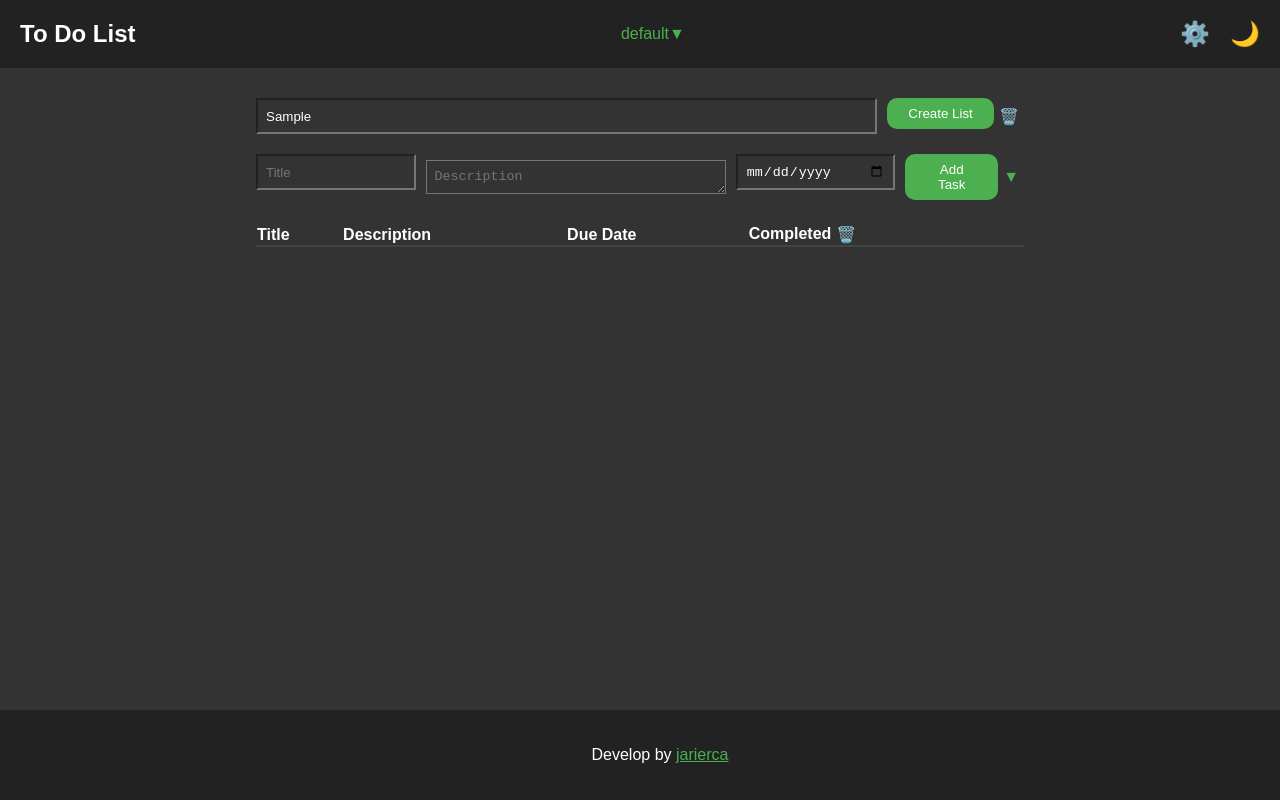
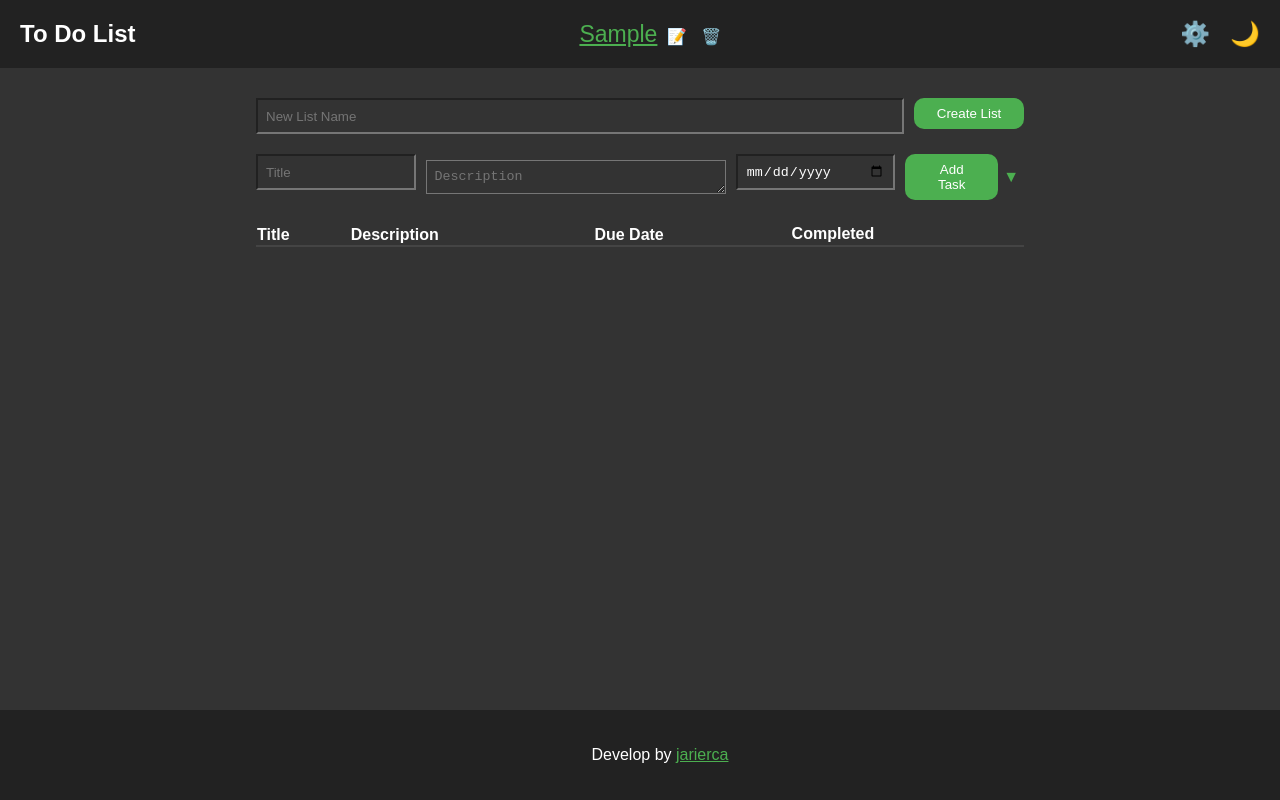
Before and after one commit to jarierca/ToDoList, a plain HTML site: page index.html in a window 1280 px wide. Both pictures are taken after typing "Sample" into the empty fields and a click on the button "Create List". Drawn offline with Linux system fonts and the light colour scheme.

Commit message:
edit lists, UI changes, lists fixes

```diff
--- a/index.html
+++ b/index.html
@@ -11,15 +11,18 @@
   <header>
     <nav>
       <h1>To Do List</h1>
-      <div id="listNameContainer" onclick="toggleListOptions()" >
-          <a href="#" id="listNameLink">Current List ▼</a>
+      <div id="listNameContainer">
+          <a href="#" id="listNameLink" onclick="toggleListOptions()">Current List ▼</a>
           <div id="listOptions" class="" onmouseleave="hideListOptions()"> </div>
+          <a class="a-btn" id="editListNameButton" onclick="editListName()" title="Edit List Name">📝</a>
+           <a class="a-btn" href="#" onclick="clearCurrentListTasks()" title="Clear all tasks from the current list">🗑️</a>
       </div>
       <div class="config">
         <div class="gear-icon" onclick="toggleSettings()">⚙️</div>
         <div id="settingsMenu">
           <a class="a-btn" onclick="exportTasks()">Export Tasks</a>
           <a class="a-btn" onclick="importTasks()">Import Task</a>
+          <a class="a-btn" onclick="clearAllTasks()" title="Clear all">Clear All</a>
         </div>
         <a href="#" onclick="toggleTheme()" class="theme-toggle" title="Toggle theme">☀️</a>
       </div>
@@ -30,10 +33,9 @@
     <div class="container">
       <div class="form list">
         <input type="text" id="newListInput" placeholder="New List Name">
-        <button onclick="createList(document.getElementById('newListInput').value)">Create List</button>
-        <a class="a-btn" href="#" onclick="clearAllTasks()" title="Clear all tasks">🗑️</a>
+        <button onclick="createList()">Create List</button>
       </div>
-      <div class="form">
+      <div id="addTask" class="form">
         <input type="text" id="titleInput" placeholder="Title">
         <textarea id="descriptionInput" placeholder="Description"></textarea>
         <input type="date" id="dueDateInput">
@@ -114,7 +116,7 @@
             <th>Title</th>
             <th>Description</th>
             <th id="dueDateHeader" onclick="sortTasksByDate()">Due Date</th>
-            <th class="table-flex">Completed <a class="a-btn" href="#" onclick="clearAllTasks()" title="Clear all tasks from the current list">🗑️</a></th>
+            <th class="table-flex">Completed</th>
           </tr>
         </thead>
         <tbody id="taskList"></tbody>
--- a/script.js
+++ b/script.js
@@ -80,7 +80,7 @@ function createTaskRow(task) {
 
   var editButton = document.createElement("a");
   editButton.textContent = "📝";
-  editButton.classList.add("a-btn");
+  editButton.classList.add("a-action");
   editButton.title = "Edit Task";
   editButton.onclick = function() {
     editTask(row);
@@ -89,7 +89,7 @@ function createTaskRow(task) {
 
   var deleteButton = document.createElement("a");
   deleteButton.textContent = "🗑️";
-  deleteButton.classList.add("a-btn");
+  deleteButton.classList.add("a-action");
   deleteButton.title = "Clear task";
   deleteButton.onclick = function() {
     deleteTask(row);
@@ -174,16 +174,18 @@ function deleteTask(row) {
   var confirmation = window.confirm("Are you sure you want to remove this task?");
   if (confirmation) {
     var taskId = parseInt(row.dataset.id);
+    var currentListData = listsData[currentList];
 
-    var tasks = JSON.parse(localStorage.getItem("tasks")) || [];
-    tasks = tasks.filter(function(task) {
+    currentListData.tasks = currentListData.tasks.filter(function(task) {
       return task.id !== taskId;
     });
-    localStorage.setItem("tasks", JSON.stringify(tasks));
+
+    saveListsData();
 
     row.remove();
   }
 }
+
 
 function toggleCompleted(checkbox) {
   var row = checkbox.parentNode.parentNode;
@@ -222,7 +224,7 @@ function switchList(listName) {
   localStorage.setItem("currentList", currentList);
   clearTable();
   loadTasks();
-  document.getElementById("listNameLink").textContent = currentList + "▼";
+  document.getElementById("listNameLink").textContent = currentList;
 }
 
 function loadLists() {
@@ -241,28 +243,47 @@ function loadLists() {
   });
 }
 
-function createList(listName) {
-  if (listName.trim() === "") {
+function createList() {
+  var newListName = document.getElementById('newListInput')
+  if (newListName.value.trim() === "") {
     alert("Please enter a name for the new list!");
     return;
   }
 
-  if (listsData[listName]) {
+  if (listsData[newListName.value]) {
     alert("List already exists!");
     return;
   }
 
-  listsData[listName] = { tasks: [], taskIdCounter: 0 };
+  listsData[newListName.value] = { tasks: [], taskIdCounter: 0 };
 
   saveListsData();
 
-  var listSelector = document.getElementById("listSelector");
-  var option = document.createElement("option");
-  option.value = listName;
-  option.textContent = listName;
-  listSelector.appendChild(option);
+//  var listSelector = document.getElementById("listSelector");
+//  var option = document.createElement("option");
+//  option.value = listName;
+//  option.textContent = listName;
+//  listSelector.appendChild(option);
 
-  switchList(listName);
+  loadLists();
+  switchList(newListName.value);
+  newListInput.value = "";
+}
+
+function editListName() {
+  var newName = prompt("Enter the new name for the current list:", currentList);
+  if (newName && newName.trim() !== "") {
+    var oldListName = currentList;
+    currentList = newName.trim();
+    localStorage.setItem("currentList", currentList);
+    document.getElementById("listNameLink").textContent = currentList;
+    if (listsData.hasOwnProperty(oldListName)) {
+      listsData[newName] = listsData[oldListName];
+      delete listsData[oldListName];
+      saveListsData();
+      loadLists();
+    }
+  }
 }
 
 
@@ -464,13 +485,26 @@ function clearCurrentListTasks() {
   var confirmation = window.confirm("Are you sure you want to delete all tasks from the current list?");
   if (confirmation && listsData[currentList]) {
     listsData[currentList].tasks = [];
+    delete listsData[currentList];
+
     saveListsData();
+    var remainingLists = Object.keys(listsData);
+    if (remainingLists.length > 0) {
+      currentList = remainingLists[0];
+      localStorage.setItem("currentList", currentList);
+    } else {
+      localStorage.removeItem("currentList");
+    }
+
+    loadLists();
+    switchList(currentList);
+    clearTable();
     loadTasks();
   }
 }
 
 function clearAllTasks() {
-  var confirmation = window.confirm("Are you sure you want to delete all tasks?");
+  var confirmation = window.confirm("Are you sure you want to delete all?");
   if (confirmation) {
     listsData = {};
     taskIdCounter = 0;
--- a/styles.css
+++ b/styles.css
@@ -241,6 +241,11 @@ a {
   cursor: pointer;
 }
 
+.a-action{
+  text-decoration: none;
+  cursor: pointer;
+}
+
 #editModal {
   display: none;
   position: fixed;
@@ -292,7 +297,7 @@ a {
 }
 
 #settingsMenu a {
-  color: #4CAF50;
+  color: white;
 }
 
 #settingsMenu a:hover{
@@ -345,12 +350,10 @@ a {
 
 #listNameContainer a {
   color: #4CAF50;
-  text-decoration: none;
 }
 
 #listNameContainer a:hover{
   color: #45a049;
-  text-decoration: none;
 }
 
 #listOptions {
@@ -375,3 +378,7 @@ a {
 #listOptions span:hover{
   color: #45a049;
 }
+
+#listNameLink {
+  font-size: 23px;
+}
```
